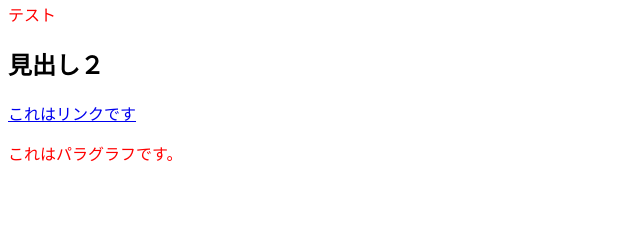
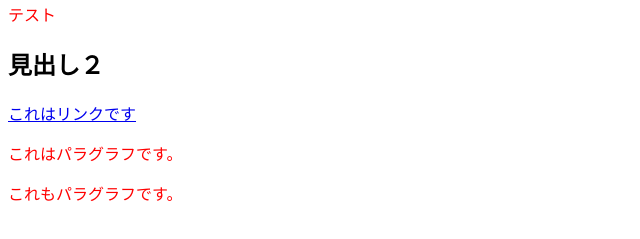
Before and after one commit to kamataryo/testtest, a plain HTML site: page index.html in a window 1280 px wide. Shown: the part 119-358 px from the top of the page, without its empty margins (0-640 px from the left). Drawn offline with Linux system fonts and the light colour scheme.

Commit message:
さらにHTMLを追加

```diff
--- a/index.html
+++ b/index.html
@@ -11,5 +11,6 @@
     <h2>見出し２</h2>
     <a href="#">これはリンクです</a>
     <p>これはパラグラフです。</p>
+    <p>これもパラグラフです。</p>
   </body>
 </html>
```
